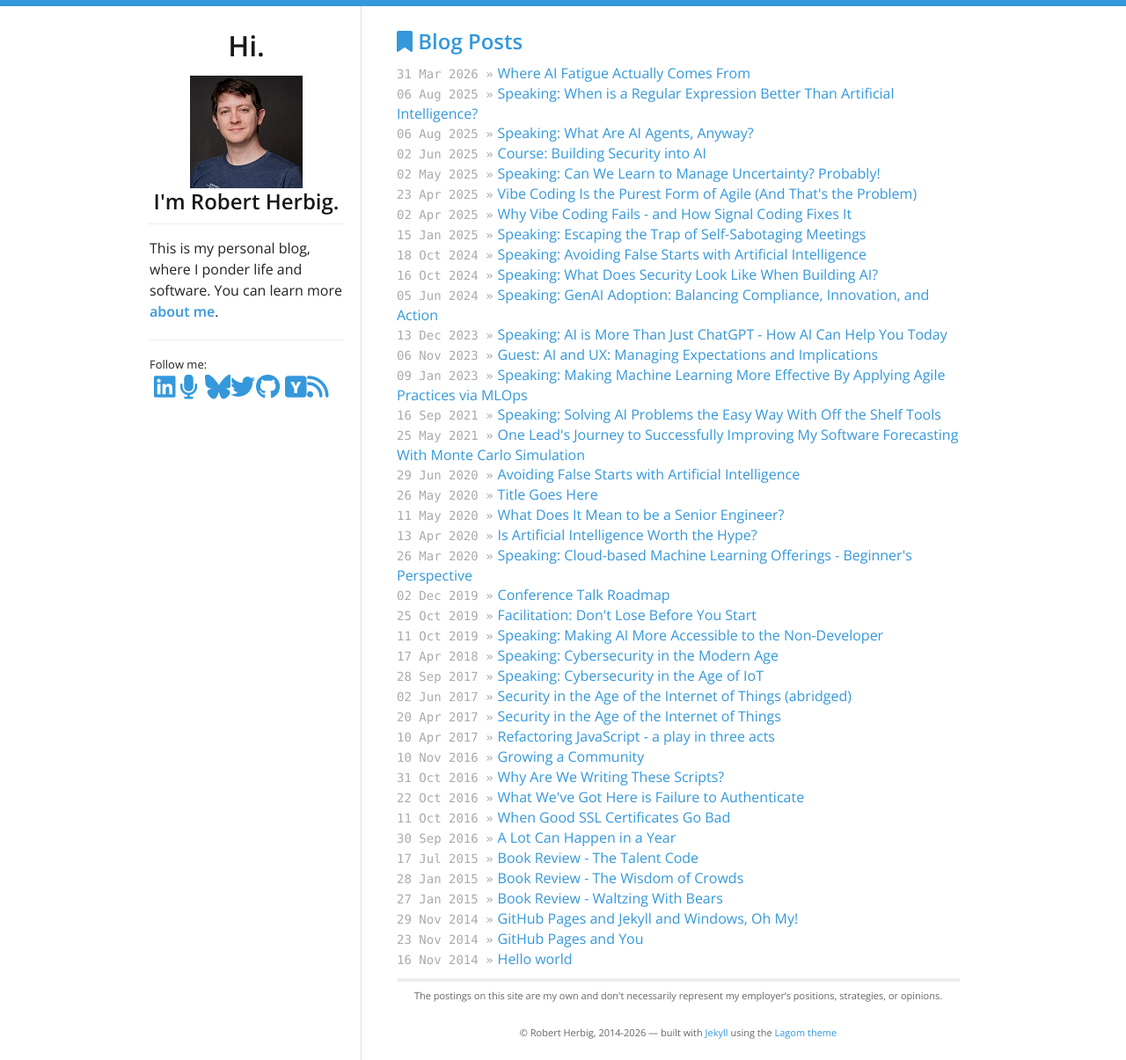
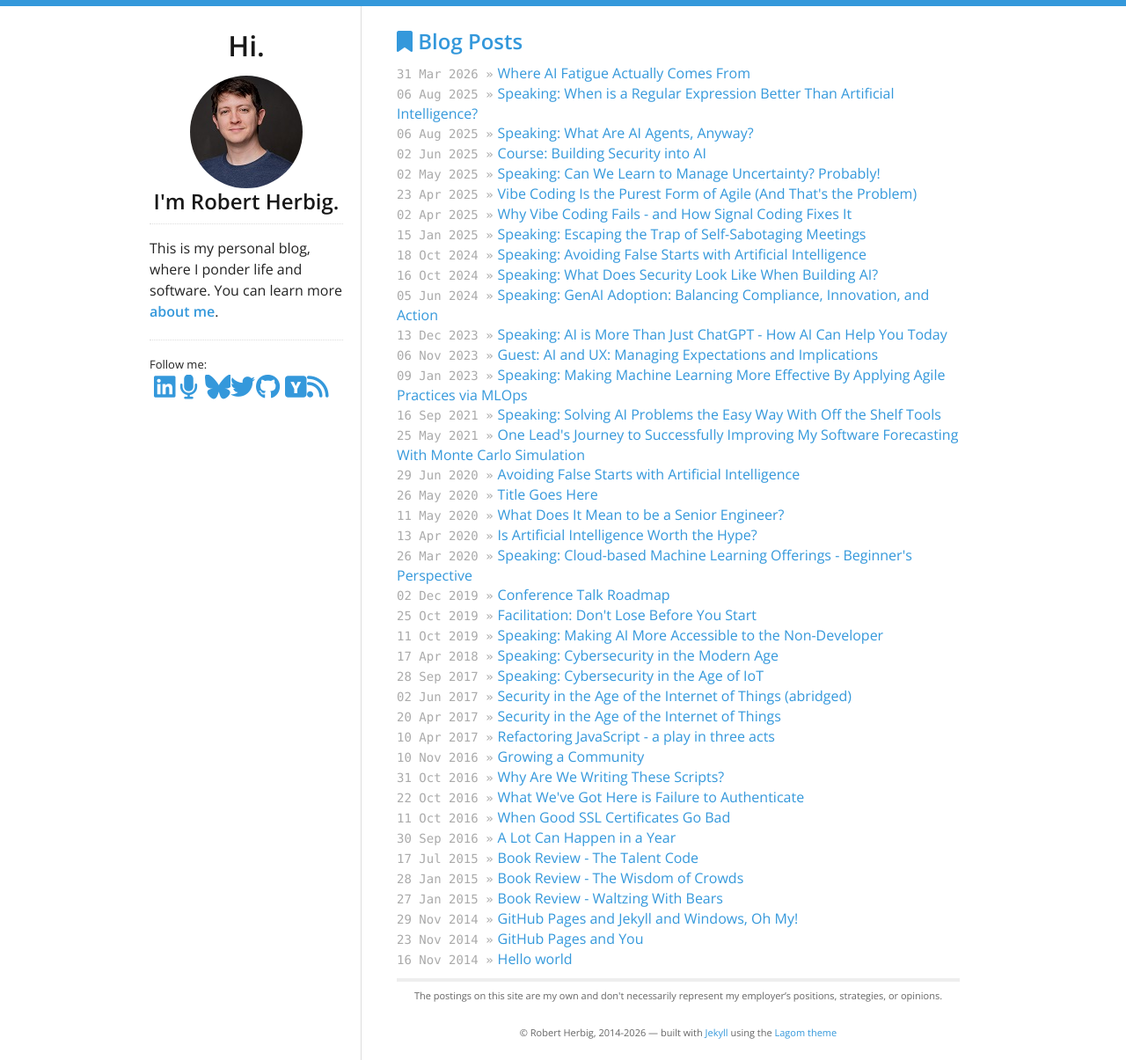
Before and after one commit to rpherbig/rpherbig.github.io, a Jekyll site: the page built from index.html, in a window 1280 px wide. Shown: the whole page at 88% size. Built offline with Jekyll 4.4.1, drawn with Linux system fonts in a browser that asks for light colours.

Commit message:
Round author photo on desktop (to match mobile)

```diff
--- a/_includes/css/screen.css
+++ b/_includes/css/screen.css
@@ -148,6 +148,10 @@ nav h1, nav h2 {
   font-family: "open sans", sans-serif;
 }
 
+.sidebar #author-photo {
+  border-radius: 50%;
+}
+
 .sidebar p {
   font-weight: 400;
 }
```
